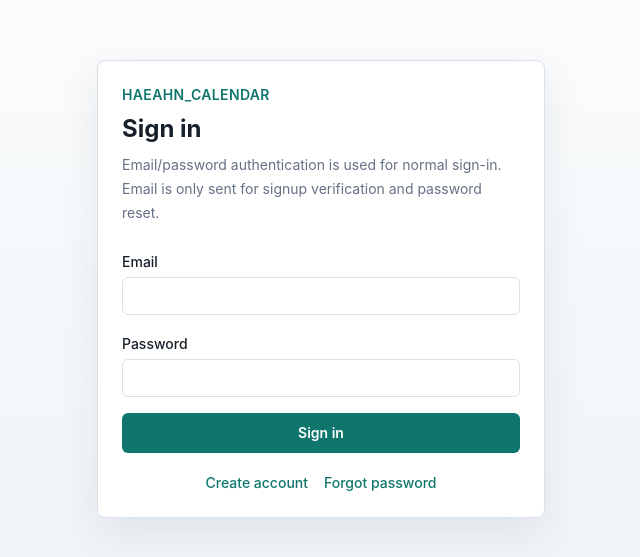
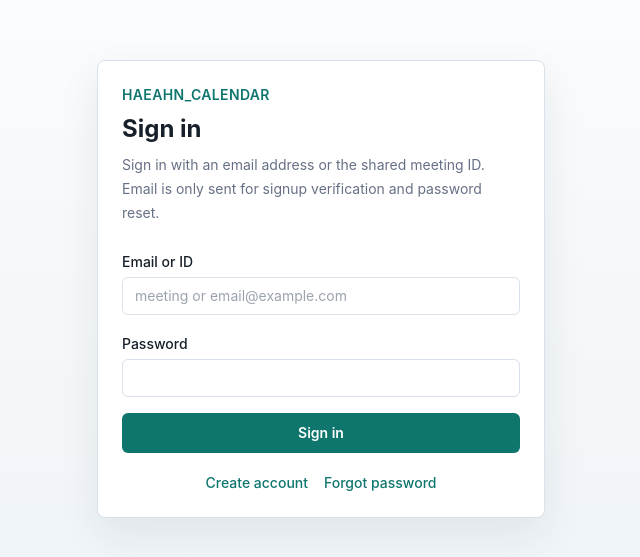
Before and after one commit to nadongguri/haeahn_calendar, a Next.js app: page / in a window 1280 px wide. Shown: the part 111-668 px from the top of the page, without its empty margins (319-959 px from the left). Built offline with nearby package versions, Linux system fonts and the light colour scheme; no server answers.

Commit message:
Add shared meeting login alias

```diff
--- a/components/AuthPanel.tsx
+++ b/components/AuthPanel.tsx
@@ -4,6 +4,10 @@ import { FormEvent, useState } from "react";
 import { supabase } from "@/lib/supabase";
 
 type Mode = "login" | "signup" | "reset" | "updatePassword";
+
+const loginAliases: Record<string, string> = {
+  meeting: "meeting@haeahn-calendar.local"
+};
 
 type AuthPanelProps = {
   initialMode: Mode;
@@ -31,7 +35,7 @@ export function AuthPanel({ initialMode, onPasswordUpdated }: AuthPanelProps) {
     try {
       if (mode === "login") {
         const { error: signInError } = await supabase.auth.signInWithPassword({
-          email,
+          email: normalizeLoginIdentifier(email),
           password
         });
         if (signInError) throw signInError;
@@ -98,18 +102,23 @@ export function AuthPanel({ initialMode, onPasswordUpdated }: AuthPanelProps) {
         </p>
         <h1 className="mt-2 text-2xl font-bold text-ink">{title}</h1>
         <p className="mt-2 text-sm leading-6 text-muted">
-          Email/password authentication is used for normal sign-in. Email is
-          only sent for signup verification and password reset.
+          Sign in with an email address or the shared meeting ID. Email is only
+          sent for signup verification and password reset.
         </p>
 
         <form className="mt-6 space-y-4" onSubmit={handleSubmit}>
           {mode !== "updatePassword" && (
             <label className="block">
-              <span className="text-sm font-medium text-ink">Email</span>
+              <span className="text-sm font-medium text-ink">
+                {mode === "login" ? "Email or ID" : "Email"}
+              </span>
               <input
                 className="mt-1 w-full rounded-md border border-line px-3 py-2 text-sm outline-none transition focus:border-accent focus:ring-2 focus:ring-accent/20"
+                autoCapitalize="none"
+                autoCorrect="off"
+                placeholder={mode === "login" ? "meeting or email@example.com" : ""}
                 required
-                type="email"
+                type={mode === "login" ? "text" : "email"}
                 value={email}
                 onChange={(event) => setEmail(event.target.value)}
               />
@@ -200,3 +209,8 @@ export function AuthPanel({ initialMode, onPasswordUpdated }: AuthPanelProps) {
     </main>
   );
 }
+
+function normalizeLoginIdentifier(identifier: string) {
+  const trimmedIdentifier = identifier.trim();
+  return loginAliases[trimmedIdentifier.toLowerCase()] ?? trimmedIdentifier;
+}
```
Also changed, not shown: 1 other file (tests, documents, lock files or other folders).
